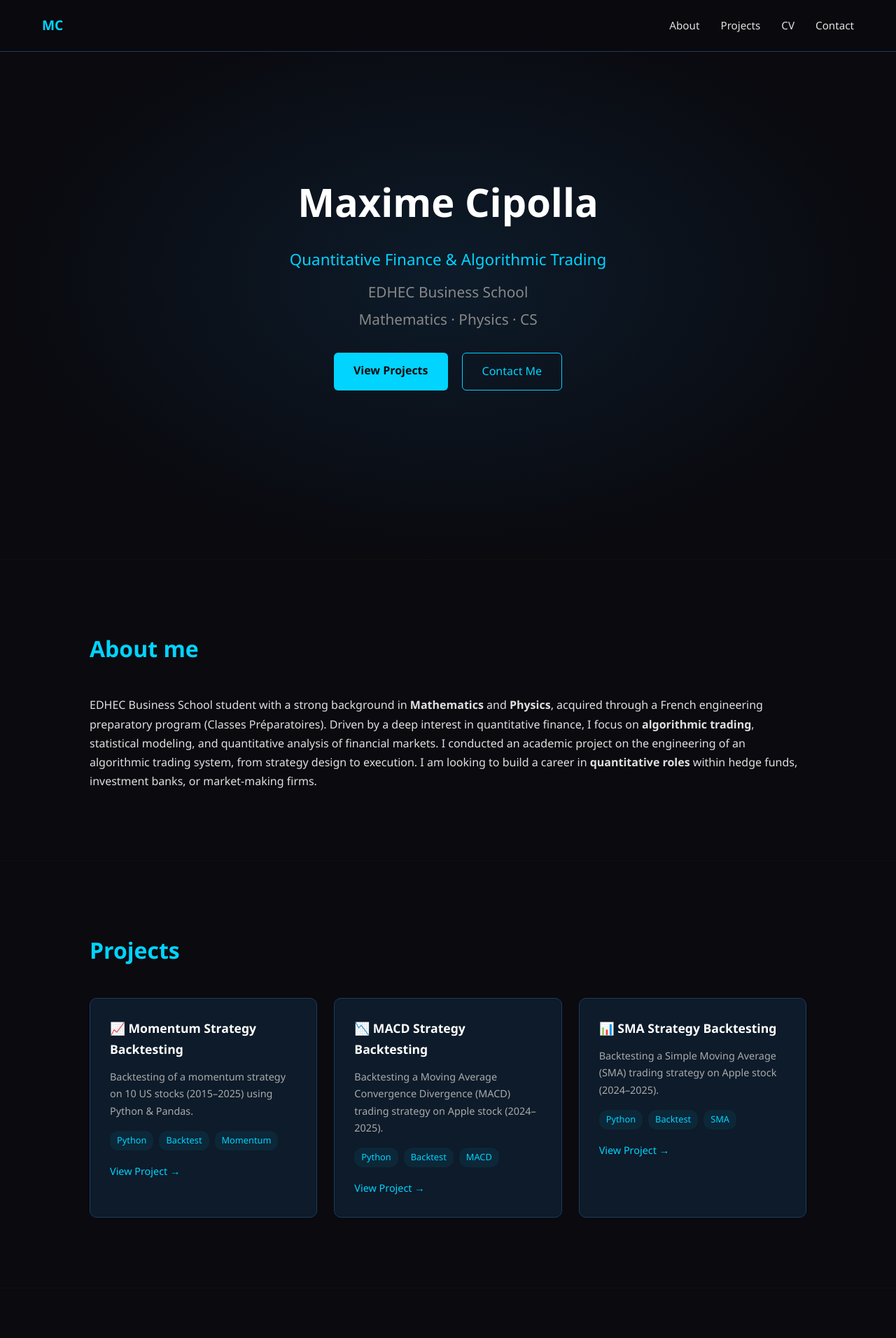
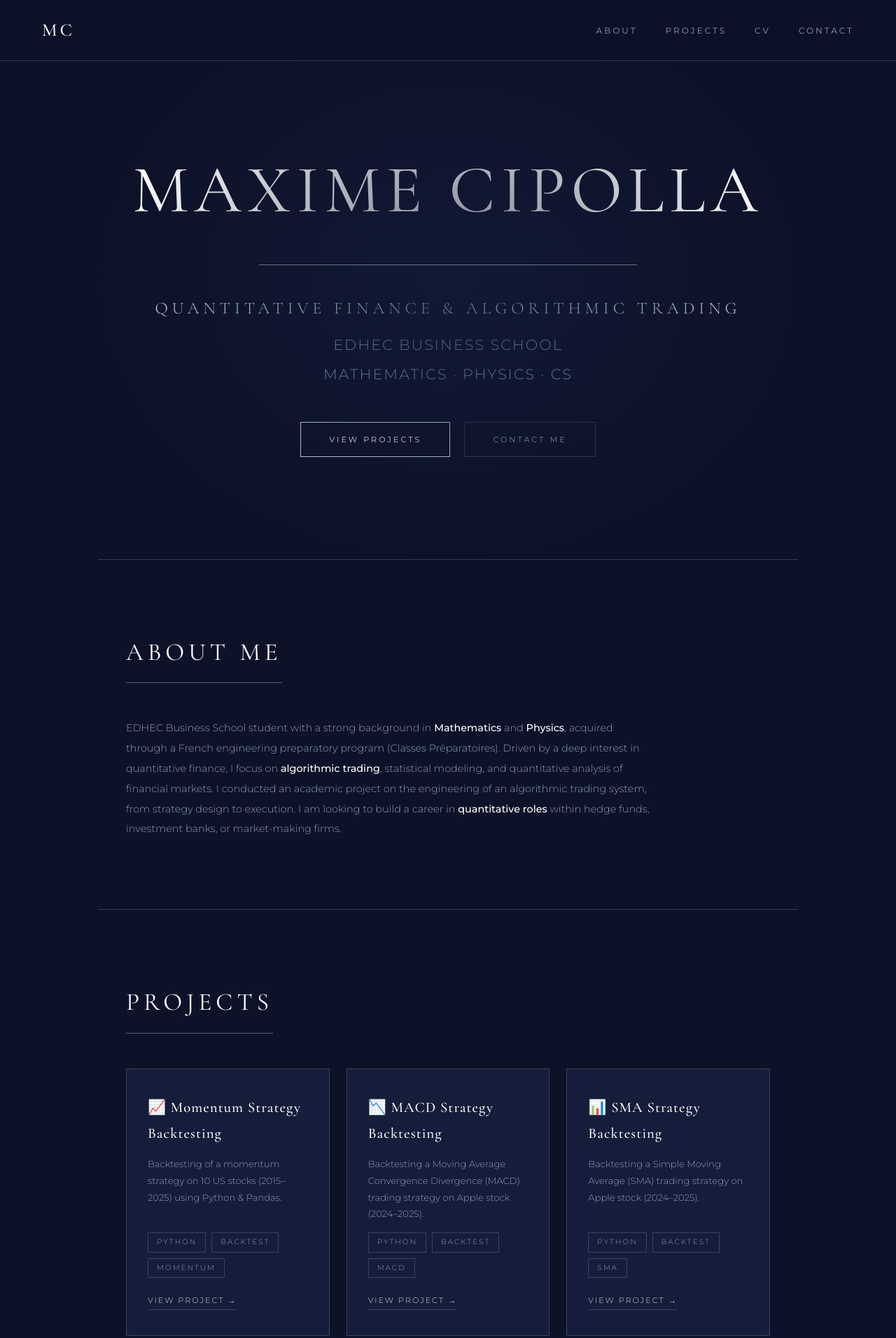
Before and after one commit to maxime-cipolla/maxime-cipolla.github.io, a plain HTML site: page index.html in a window 1280 px wide. Shown: the top 1912 px of the page at 70% size. Drawn offline with nearby package versions, Linux system fonts and the light colour scheme.

Commit message:
Update style.css

```diff
--- a/style.css
+++ b/style.css
@@ -1,67 +1,78 @@
-/* RESET & BASE */
+@import url('https://fonts.googleapis.com/css2?family=Cormorant+Garamond:wght@300;400;500;600&family=Montserrat:wght@300;400;500&display=swap');
+
+/* ─── RESET & BASE ─── */
 * {
     margin: 0;
     padding: 0;
     box-sizing: border-box;
 }
 
-body {
-    font-family: 'Segoe UI', sans-serif;
-    background-color: #0a0a0f;
-    color: #e0e0e0;
-    line-height: 1.7;
+:root {
+    --navy: #0d1229;
+    --navy-light: #151d3b;
+    --navy-card: #111827;
+    --white: #ffffff;
+    --silver: #c8d8e8;
+    --silver-dim: #8a9db5;
+    --border: rgba(200, 216, 232, 0.2);
 }
 
-/* NAVBAR */
+html {
+    scroll-behavior: smooth;
+}
+
+body {
+    background-color: var(--navy);
+    color: var(--white);
+    font-family: 'Montserrat', sans-serif;
+    font-weight: 300;
+    line-height: 1.8;
+}
+
+/* ─── NAVBAR ─── */
 nav {
+    position: fixed;
+    top: 0;
+    width: 100%;
+    padding: 20px 60px;
     display: flex;
     justify-content: space-between;
     align-items: center;
-    padding: 20px 60px;
-    background: rgba(10,10,15,0.95);
-    position: fixed;
-    width: 100%;
-    top: 0;
-    z-index: 100;
-    border-bottom: 1px solid #1e3a5f;
+    background-color: rgba(13, 18, 41, 0.95);
+    border-bottom: 1px solid var(--border);
+    backdrop-filter: blur(10px);
+    z-index: 1000;
 }
 
 .logo {
-    font-size: 1.2rem;
-    font-weight: 700;
-    color: #00d4ff;
+    font-family: 'Cormorant Garamond', serif;
+    font-size: 1.6rem;
+    font-weight: 500;
+    color: var(--white);
+    letter-spacing: 4px;
 }
 
 nav ul {
     list-style: none;
     display: flex;
-    gap: 30px;
+    gap: 40px;
 }
 
-nav ul a {
-    color: #e0e0e0;
+nav ul li a {
     text-decoration: none;
-    font-size: 0.95rem;
-    transition: color 0.3s;
+    color: var(--silver-dim);
+    font-size: 0.75rem;
+    font-weight: 400;
+    letter-spacing: 3px;
+    text-transform: uppercase;
+    transition: color 0.3s ease;
 }
 
-nav ul a:hover {
-    color: #00d4ff;
+nav ul li a:hover {
+    color: var(--white);
 }
 
-/* SECTIONS */
-section {
-    padding: 100px 10%;
-    border-bottom: 1px solid #111;
-}
-
-section h2 {
-    font-size: 2rem;
-    color: #00d4ff;
-    margin-bottom: 40px;
-}
-
-/* HERO */
+/* ─── HERO ─── */
 #hero {
     min-height: 100vh;
     display: flex;
@@ -69,79 +80,149 @@ section h2 {
     justify-content: center;
     align-items: center;
     text-align: center;
-    background: radial-gradient(ellipse at center, #0d1b2a 0%, #0a0a0f 70%);
+    padding: 100px 40px 60px;
+    border-bottom: 1px solid var(--border);
+    position: relative;
+}
+
+#hero::before {
+    content: '';
+    position: absolute;
+    top: 0; left: 0; right: 0; bottom: 0;
+    background: radial-gradient(ellipse at center, rgba(21, 29, 59, 0.6) 0%, transparent 70%);
+    pointer-events: none;
 }
 
 #hero h1 {
-    font-size: 3.5rem;
-    font-weight: 700;
-    color: #ffffff;
-    margin-bottom: 15px;
+    font-family: 'Cormorant Garamond', serif;
+    font-size: clamp(3rem, 8vw, 6rem);
+    font-weight: 400;
+    letter-spacing: 8px;
+    text-transform: uppercase;
+    color: var(--white);
+    margin-bottom: 16px;
+}
+
+/* Ligne fine sous le nom — comme la carte */
+#hero h1::after {
+    content: '';
+    display: block;
+    width: 60%;
+    height: 1px;
+    background: var(--silver);
+    margin: 20px auto 0;
+    opacity: 0.5;
 }
 
 .subtitle {
-    font-size: 1.4rem;
-    color: #00d4ff;
-    margin-bottom: 10px;
+    font-family: 'Cormorant Garamond', serif;
+    font-size: clamp(1rem, 2.5vw, 1.5rem);
+    font-weight: 300;
+    letter-spacing: 6px;
+    text-transform: uppercase;
+    color: var(--silver);
+    margin-top: 24px;
+    margin-bottom: 12px;
 }
 
 .school {
-    font-size: 1rem;
-    color: #888;
-    margin-bottom: 30px;
-}
-
-.hero-tags {
-    display: flex;
-    gap: 12px;
-    flex-wrap: wrap;
-    justify-content: center;
-    margin-bottom: 40px;
-}
-
-.hero-tags span {
-    background: #0d1b2a;
-    border: 1px solid #00d4ff33;
-    color: #00d4ff;
-    padding: 6px 16px;
-    border-radius: 20px;
-    font-size: 0.9rem;
+    color: var(--silver-dim);
+    font-size: 0.8rem;
+    letter-spacing: 2px;
+    text-transform: uppercase;
 }
 
 .hero-buttons {
+    margin-top: 50px;
     display: flex;
     gap: 20px;
+    flex-wrap: wrap;
+    justify-content: center;
 }
 
-/* BUTTONS */
+/* ─── BUTTONS ─── */
 .btn-primary {
-    background: #00d4ff;
-    color: #0a0a0f;
-    padding: 12px 28px;
-    border-radius: 6px;
+    padding: 14px 40px;
+    border: 1px solid var(--silver);
+    color: var(--white);
     text-decoration: none;
-    font-weight: 700;
-    transition: background 0.3s;
+    font-family: 'Montserrat', sans-serif;
+    font-size: 0.7rem;
+    font-weight: 400;
+    letter-spacing: 3px;
+    text-transform: uppercase;
+    background: transparent;
+    transition: all 0.3s ease;
 }
 
 .btn-primary:hover {
-    background: #00b8d9;
+    background: var(--silver);
+    color: var(--navy);
 }
 
 .btn-secondary {
-    border: 1px solid #00d4ff;
-    color: #00d4ff;
-    padding: 12px 28px;
-    border-radius: 6px;
+    padding: 14px 40px;
+    border: 1px solid var(--border);
+    color: var(--silver-dim);
     text-decoration: none;
-    transition: all 0.3s;
+    font-family: 'Montserrat', sans-serif;
+    font-size: 0.7rem;
+    font-weight: 400;
+    letter-spacing: 3px;
+    text-transform: uppercase;
+    background: transparent;
+    transition: all 0.3s ease;
 }
 
 .btn-secondary:hover {
-    background: #00d4ff22;
+    border-color: var(--silver);
+    color: var(--white);
 }
 
-/* PROJECTS */
+/* ─── SECTIONS ─── */
+section {
+    max-width: 1000px;
+    margin: 0 auto;
+    padding: 100px 40px;
+    border-bottom: 1px solid var(--border);
+}
+
+section h2 {
+    font-family: 'Cormorant Garamond', serif;
+    font-size: 2.2rem;
+    font-weight: 400;
+    letter-spacing: 6px;
+    text-transform: uppercase;
+    color: var(--white);
+    margin-bottom: 50px;
+    position: relative;
+    display: inline-block;
+}
+
+section h2::after {
+    content: '';
+    display: block;
+    width: 100%;
+    height: 1px;
+    background: var(--silver);
+    margin-top: 12px;
+    opacity: 0.4;
+}
+
+/* ─── ABOUT ─── */
+#about p {
+    color: var(--silver-dim);
+    font-size: 0.9rem;
+    line-height: 2;
+    max-width: 750px;
+}
+
+#about p strong {
+    color: var(--white);
+    font-weight: 500;
+}
+
+/* ─── PROJECTS ─── */
 .projects-grid {
     display: grid;
     grid-template-columns: repeat(auto-fit, minmax(280px, 1fr));
@@ -149,83 +230,112 @@ section h2 {
 }
 
 .card {
-    background: #0d1b2a;
-    border: 1px solid #1e3a5f;
-    border-radius: 10px;
-    padding: 28px;
-    transition: transform 0.3s, border-color 0.3s;
+    background: var(--navy-light);
+    border: 1px solid var(--border);
+    padding: 36px 30px;
+    transition: border-color 0.3s ease, transform 0.3s ease;
+    display: flex;
+    flex-direction: column;
+    gap: 14px;
 }
 
 .card:hover {
-    transform: translateY(-5px);
-    border-color: #00d4ff;
+    border-color: var(--silver);
+    transform: translateY(-4px);
 }
 
 .card h3 {
-    font-size: 1.1rem;
-    margin-bottom: 12px;
-    color: #ffffff;
+    font-family: 'Cormorant Garamond', serif;
+    font-size: 1.3rem;
+    font-weight: 500;
+    color: var(--white);
+    letter-spacing: 1px;
 }
 
 .card p {
-    font-size: 0.9rem;
-    color: #aaa;
-    margin-bottom: 16px;
+    color: var(--silver-dim);
+    font-size: 0.82rem;
+    line-height: 1.8;
+    flex-grow: 1;
 }
 
 .tags {
     display: flex;
     gap: 8px;
-    margin-bottom: 16px;
+    flex-wrap: wrap;
 }
 
 .tags span {
-    background: #00d4ff11;
-    color: #00d4ff;
-    padding: 3px 10px;
-    border-radius: 12px;
-    font-size: 0.8rem;
+    border: 1px solid var(--border);
+    color: var(--silver-dim);
+    font-size: 0.65rem;
+    letter-spacing: 2px;
+    text-transform: uppercase;
+    padding: 4px 12px;
 }
 
 .btn-card {
-    color: #00d4ff;
     text-decoration: none;
-    font-size: 0.9rem;
+    color: var(--silver);
+    font-size: 0.7rem;
+    letter-spacing: 2px;
+    text-transform: uppercase;
+    border-bottom: 1px solid var(--border);
+    padding-bottom: 2px;
+    display: inline-block;
+    transition: color 0.3s, border-color 0.3s;
+    margin-top: 8px;
+    align-self: flex-start;
 }
 
-/* CV */
-.cv-block {
-    margin-bottom: 30px;
+.btn-card:hover {
+    color: var(--white);
+    border-color: var(--silver);
 }
 
-.cv-block h3 {
-    color: #ffffff;
-    margin-bottom: 8px;
+/* ─── CV ─── */
+#cv iframe {
+    border: 1px solid var(--border);
+    border-radius: 0;
 }
 
-/* CONTACT */
+/* ─── CONTACT ─── */
+#contact p {
+    color: var(--silver-dim);
+    font-size: 0.85rem;
+    letter-spacing: 1px;
+    margin-bottom: 40px;
+}
+
 .contact-links {
     display: flex;
     flex-direction: column;
-    gap: 16px;
-    margin-top: 20px;
+    gap: 20px;
 }
 
 .contact-links a {
-    color: #00d4ff;
     text-decoration: none;
-    font-size: 1.1rem;
-    transition: opacity 0.3s;
+    color: var(--silver);
+    font-size: 0.85rem;
+    letter-spacing: 2px;
+    text-transform: uppercase;
+    border-bottom: 1px solid var(--border);
+    padding-bottom: 16px;
+    transition: color 0.3s, border-color 0.3s;
+    display: inline-block;
 }
 
 .contact-links a:hover {
-    opacity: 0.7;
+    color: var(--white);
+    border-color: var(--silver);
 }
 
-/* FOOTER */
+/* ─── FOOTER ─── */
 footer {
     text-align: center;
-    padding: 30px;
-    color: #555;
-    font-size: 0.85rem;
+    padding: 40px;
+    color: var(--silver-dim);
+    font-size: 0.7rem;
+    letter-spacing: 2px;
+    text-transform: uppercase;
 }
```
